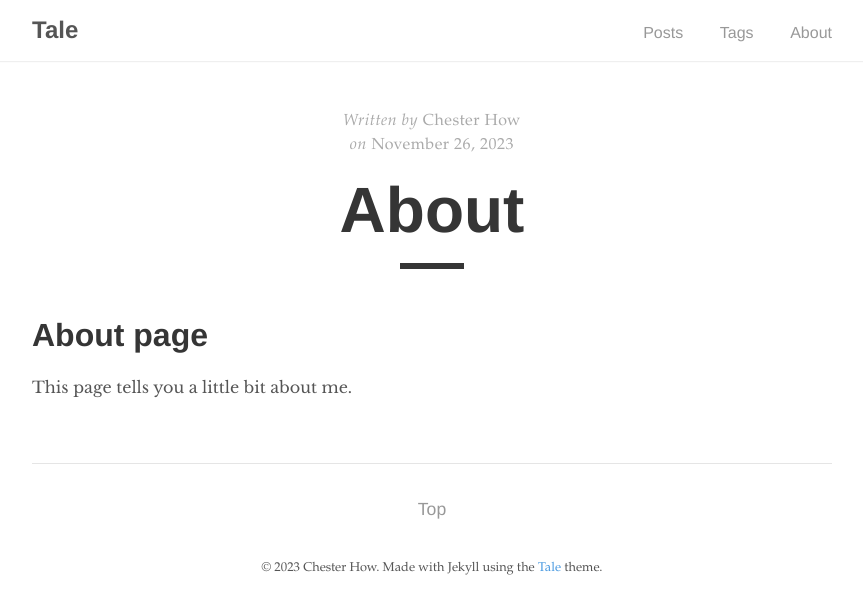
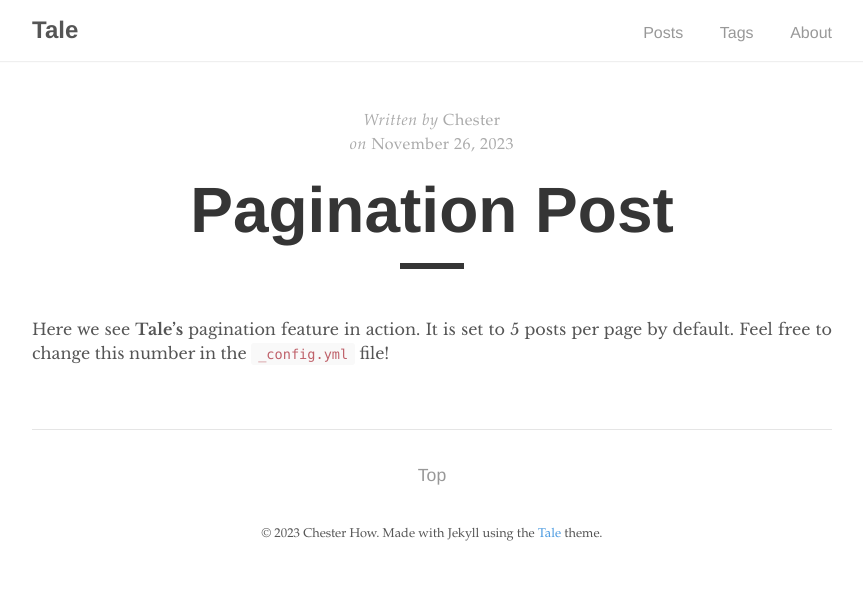
Before and after one commit to qqqqyan/qqqqyan.github.io, a Jekyll site: the page built from _posts/2023-11-26-about.md, in a window 1280 px wide. Shown: the top 614 px of the page, without its empty margins (208-1071 px from the left). Built offline with Jekyll 4.4.1, drawn with Linux system fonts in a browser that asks for light colours; our own code applies the rules of GitHub Pages for plain Markdown files.

Commit message:
Update one post

```diff
--- a/_posts/2023-11-26-about.md
+++ b/_posts/2023-11-26-about.md
@@ -1,8 +1,8 @@
 ---
-description: test about page
-permalink: /about/
+layout: post
+title: "Pagination Post"
+author: "Chester"
+tags: Tale
 ---
 
-# About page
-
-This page tells you a little bit about me.
+Here we see **Tale's** pagination feature in action. It is set to 5 posts per page by default. Feel free to change this number in the `_config.yml` file!
```
